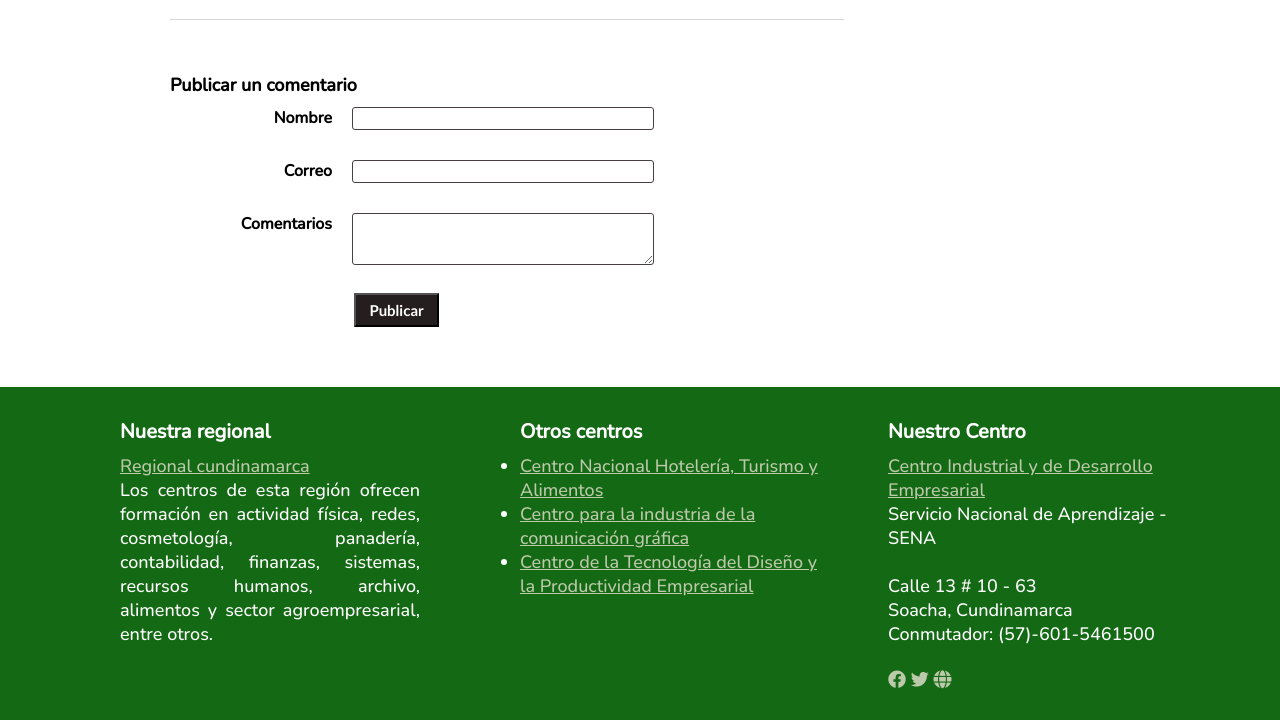
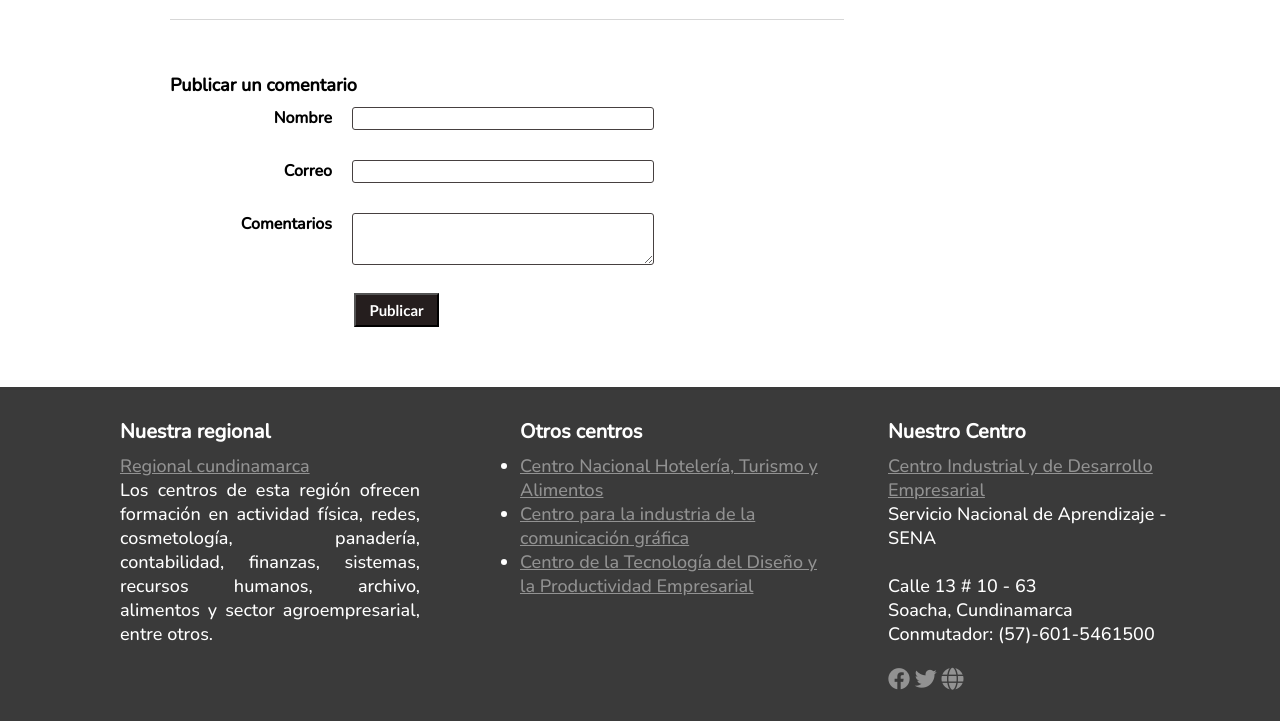
Before and after one commit to Catalina236/HotelDesign, a plain HTML site: page index.html in a window 1280 px wide. Shown: the part 2014-2735 px from the top of the page. Drawn offline with nearby package versions, Linux system fonts and the light colour scheme; a web font is replaced by a local one.

Commit message:
Cambios inicio

```diff
--- a/css/estilos.css
+++ b/css/estilos.css
@@ -243,7 +243,7 @@ form input[type="submit"]{
 }
 footer{
     margin-top: 60px;
-    background-color: rgb(20, 105, 20);
+    background-color:rgb(58, 58, 58);
     position: absolute;
     width: 100%;
     left: 0;
@@ -288,8 +288,11 @@ footer section p{
     font-size: 18px;
 }
 .pie_pag section a{
-    color: rgb(188, 201, 170);
+    color: rgb(146, 146, 146);
 }
 .pie_pag section a:hover{
     color: white;
 }
+section i{
+    font-size: 22px;
+}
```
